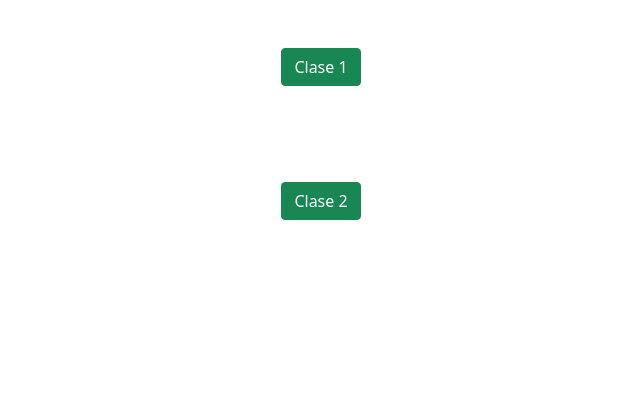
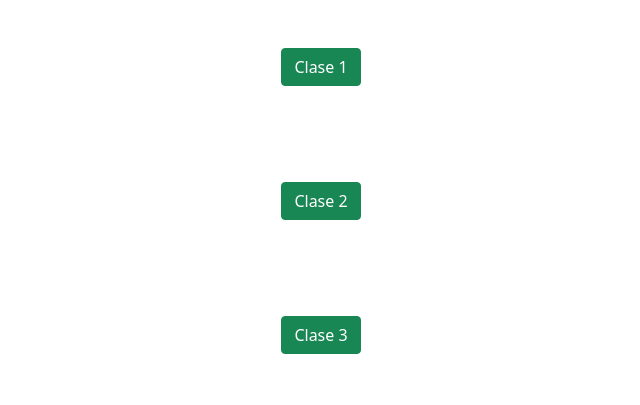
Before and after one commit to k-iramain/coderhouse-curso-js, a plain HTML site: page index.html in a window 1280 px wide. Shown: the whole page, without its empty margins (319-959 px from the left). Drawn offline with nearby package versions, Linux system fonts and the light colour scheme.

Commit message:
desafio ciclos iteraciones

```diff
--- a/index.html
+++ b/index.html
@@ -18,6 +18,9 @@
             <div class="col-12 text-center p-5">
                 <button type="button" id="btn_clase_2" class="btn btn-success" onclick="classNumber2()">Clase 2</button>
             </div>
+            <div class="col-12 text-center p-5">
+                <button type="button" id="btn_clase_3" class="btn btn-success" onclick="classNumber3()">Clase 3</button>
+            </div>
         </div>
     </div>
     <script type="text/javascript" src="/statics/js/class1.js"></script>
--- a/statics/js/class1.js
+++ b/statics/js/class1.js
@@ -1,3 +1,5 @@
+//algoritmo simple clase 1
+
 function classNumber1() {
     let nombre = prompt("ingresa tu nombre");
     let apellido = prompt("ingresa tu apellido");
@@ -20,6 +22,8 @@ function classNumber1() {
 };
 
 
+//Algoritmo con un condicional clase 3
+
 function classNumber2() {
     let nombre = prompt("ingresa tu nombre");
     let apellido = prompt("ingresa tu apellido");
@@ -33,10 +37,54 @@ function classNumber2() {
 
 
     } else {
-        alert("lo sentimos en este momento no podemos otorgarte el credito")
+        alert("lo sentimos en este momento no podemos otorgarte el credito");
     }
 
 
 
 
 };
+
+
+// Algoritmo con ciclo Clase 3
+
+function classNumber3() {
+    let nombreCompleto = "";
+    while (nombreCompleto === "") {
+        nombreCompleto = prompt("ingresa aqui nombre completo");
+    };
+    let DNI = ""
+    while (DNI === "") {
+        DNI = prompt("ingresa tu DNI sin puntos");
+    };
+    let sueldo = ""
+    while (sueldo === "") {
+        sueldo = prompt("ingrese su sueldo bruto mensual");
+    };
+    let mensajeFinal = "";
+    const sueldoMinimo = 50000;
+    const cuotasValor = {
+        3: 1.50,
+        6: 1.70,
+        12: 2.00
+    }
+
+
+
+    if (sueldo >= sueldoMinimo) {
+        mensajeFinal = "Hola " + nombreCompleto + " DNI " + DNI + " El monto maximo que podemos otorgarte es de: $" + sueldo * 3;
+        for (let i = 1; i <= 12; i++) {
+            let cuota = cuotasValor[i];
+            if (cuota) {
+                mensajeFinal = mensajeFinal + "\nsi lo pagas en " + i + " cuotas pagas: " + (sueldo * 3) * cuota;
+            }
+        };
+        alert(mensajeFinal);
+    } else {
+        alert("lo sentimos en este momento no podemos otorgarte el credito");
+    }
+
+
+
+
+};
```
